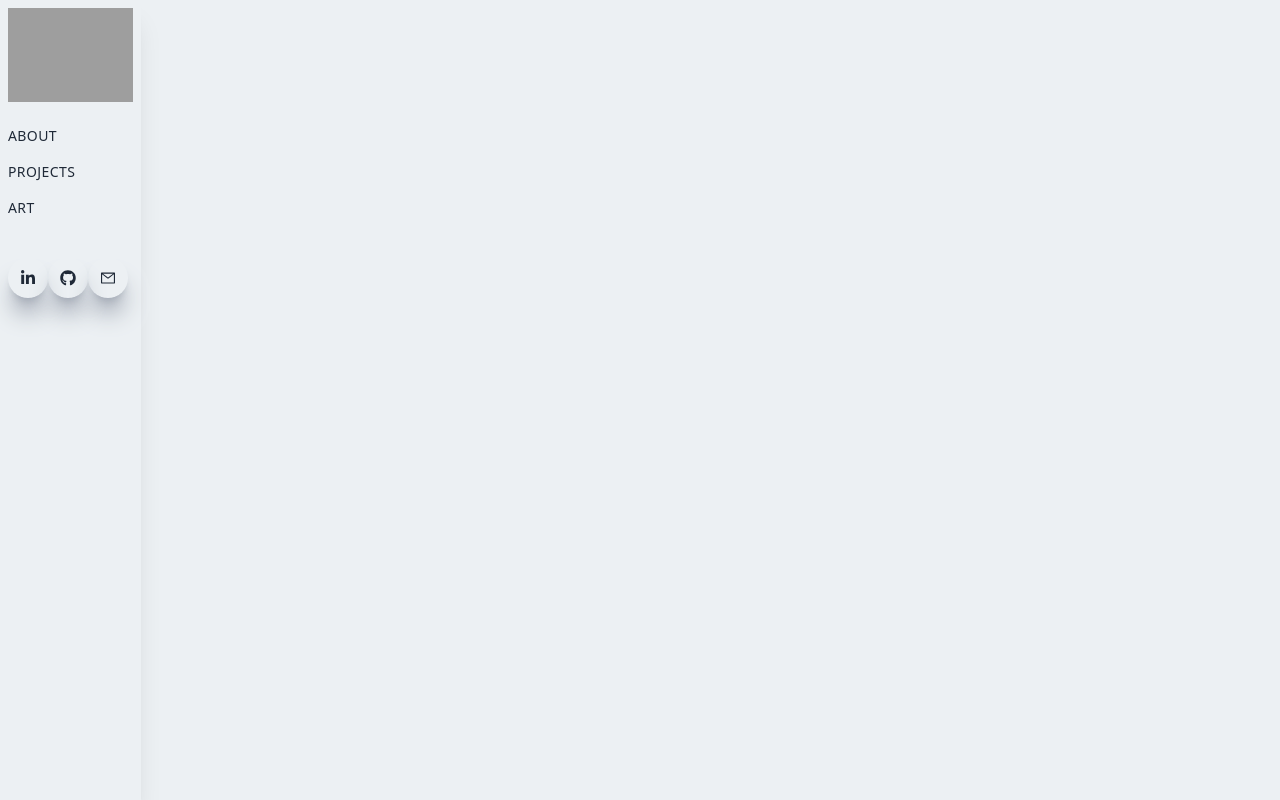
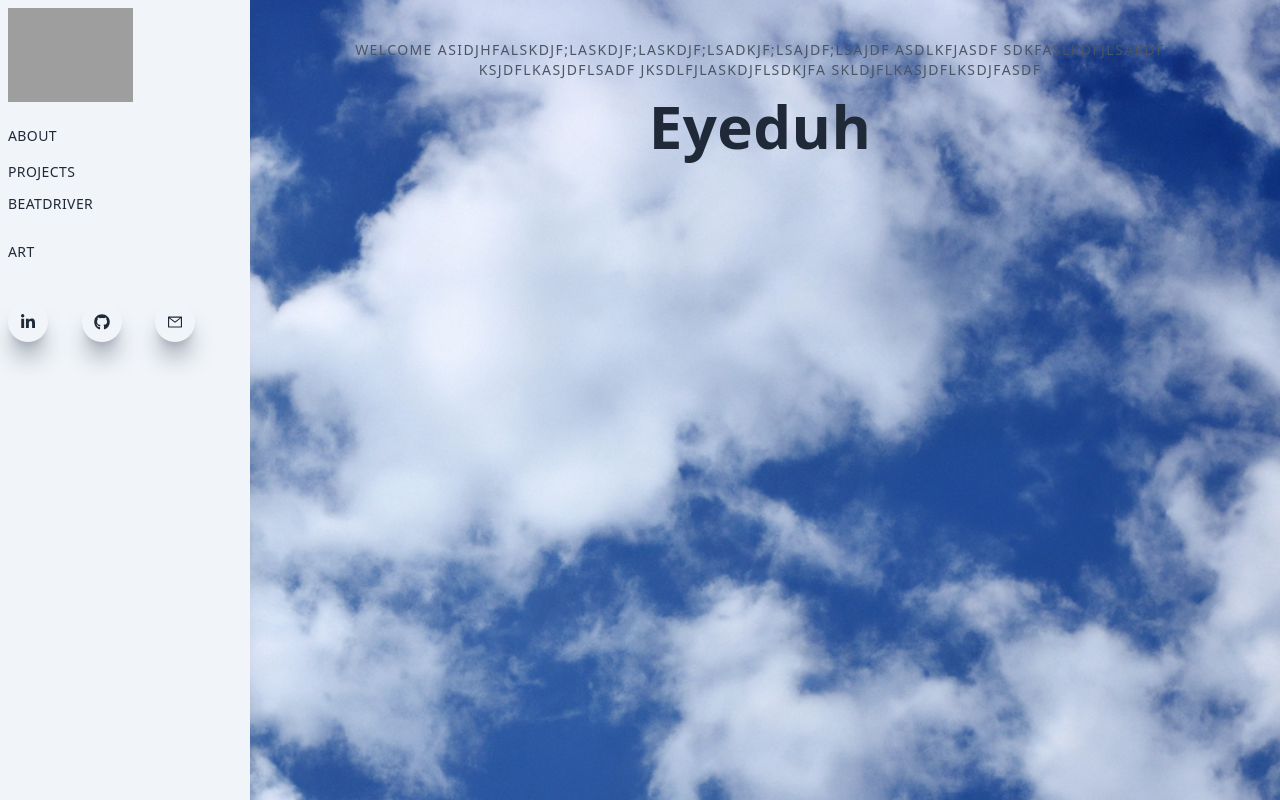
Before and after one commit to idakam/portfolio, a Next.js app: page / in a window 1280 px wide. Shown: the top 800 px of the page. Built offline with nearby package versions, Linux system fonts and the light colour scheme; grey boxes are pictures that could not be loaded.

Commit message:
layout component

```diff
--- /dev/null
+++ b/src/components/Beatdriver.jsx
@@ -0,0 +1,7 @@
+import React from "react";
+
+const Beatdriver = () => {
+  return <div className="w-full h-screen text-center">Beatdriver</div>;
+};
+
+export default Beatdriver;
--- /dev/null
+++ b/src/components/Layout.tsx
@@ -0,0 +1,16 @@
+import React, { PropsWithChildren } from "react";
+import Navbar from "./Navbar";
+
+const Layout = ({ children }: PropsWithChildren) => {
+  return (
+    <div className="min-h-screen flex flex-col">
+      <div className="flex flex-col md:flex-row flex-1">
+        <div className="w-full md:w-60">
+          <Navbar />
+        </div>
+        <div className="p-10 flex-1 ">{children}</div>
+      </div>
+    </div>
+  );
+};
+export default Layout;
--- a/src/components/Main.jsx
+++ b/src/components/Main.jsx
@@ -0,0 +1,22 @@
+import React from "react";
+
+const Main = () => {
+  return (
+    <div className="flex flex-col w-full h-screen text-center">
+      {/* // <div className="flex h-full flex-col justify-center items-center"> */}
+      {/* <div className="max-w-[1240px] w-full h-full mx-auto p-2 flex justify-center items-center"> */}
+      <div>
+        <div>
+          <p className="uppercase text-sm tracking-widest text-gray-600">
+            Welcome asidjhfalskdjf;laskdjf;laskdjf;lsadkjf;lsajdf;lsajdf
+            asdlkfjasdf sdkfaslkdfjlsakdf ksjdflkasjdflsadf
+            jksdlfjlaskdjflsdkjfa skldjflkasjdflksdjfasdf
+          </p>
+          <h1 className="py-4 text-gray">Eyeduh</h1>
+        </div>
+      </div>
+    </div>
+  );
+};
+
+export default Main;
--- a/src/components/Navbar.jsx
+++ b/src/components/Navbar.jsx
@@ -29,11 +29,15 @@ const Navbar = () => {
                 About
               </li>
             </Link>
-            <Link href="/">
-              <li className="ml- text-sm uppercase hover:border-b py-2">
-                Projects
-              </li>
-            </Link>
+
+            <ul className="ml- text-sm uppercase hover:border-b py-2">
+              Projects
+              <Link href="/Beatdriver">
+                <li className="ml- text-2 uppercase hover:border-b py-3">
+                  Beatdriver
+                </li>
+              </Link>
+            </ul>
             <Link href="/">
               <li className="ml- text-sm uppercase hover:border-b py-2">Art</li>
             </Link>
@@ -56,24 +60,27 @@ const Navbar = () => {
 
   return (
     <>
-      <nav className="hidden md:flex fixed min-h-screen shadow-xl">
+      <nav className="hidden md:flex fixed min-h-screen shadow-xl bg-slate-100 w-[250px]">
         <div className="flex-col justify-between items-center w-full h-full py-2 px-2 2xl:px-16">
           {returnLinks()}
         </div>
       </nav>
-      <div onClick={handleNav} className="fixed md:hidden cursor-pointer ">
+      <div
+        onClick={handleNav}
+        className="fixed md:hidden cursor-pointer bg-slate-100"
+      >
         {" "}
         <AiOutlineMenu size={40} />
       </div>
       <div
         className={
           menuOpen
-            ? "fixed left-0 top-0 w-[40%] md:hidden h-screen bg-[#e1d59f] shadow-xl p-10 ease-in duration-500"
+            ? "fixed left-0 top-0 w-[90%] md:hidden h-screen shadow-xl bg-slate-100 p-10 ease-in duration-500"
             : "fixed left-[-100%] top-0 p-10 ease-in duration-500"
         }
       >
         <div className="flex w-full items-center justify-end">
-          <div onClick={handleNav} className="cursor-pointer">
+          <div onClick={handleNav} className="cursor-pointer ">
             <AiOutlineClose size={40} />
           </div>
         </div>
--- a/src/pages/_app.tsx
+++ b/src/pages/_app.tsx
@@ -1,6 +1,11 @@
 import "@/styles/globals.css";
 import type { AppProps } from "next/app";
+import Layout from "../components/Layout";
 
 export default function App({ Component, pageProps }: AppProps) {
-  return <Component {...pageProps} />;
+  return (
+    <Layout>
+      <Component {...pageProps} />
+    </Layout>
+  );
 }
--- a/src/pages/index.tsx
+++ b/src/pages/index.tsx
@@ -1,6 +1,8 @@
 import Image from "next/image";
 import Head from "next/head";
+import Main from "../components/Main";
 import Navbar from "../components/Navbar";
+import Beatdriver from "../components/Beatdriver";
 
 export default function Home() {
   return (
@@ -9,7 +11,9 @@ export default function Home() {
         <title>EYEDUH</title>
         <link rel="icon" href="/favicon.ico" />
       </Head>
-      <Navbar />
+      {/* <Navbar /> */}
+      <Main />
+      <Beatdriver />
     </div>
   );
 }
--- a/src/styles/globals.css
+++ b/src/styles/globals.css
@@ -1,6 +1,15 @@
 @tailwind base;
 @tailwind components;
 @tailwind utilities;
+
+html,
+body {
+  height: 100%;
+  overscroll-behavior: none;
+  background-image: url("/assets/background.png");
+  background-attachment: fixed;
+  background-size: cover;
+}
 
 @layer base {
   body {
```
Also changed, not shown: public/assets/background.png (added).
